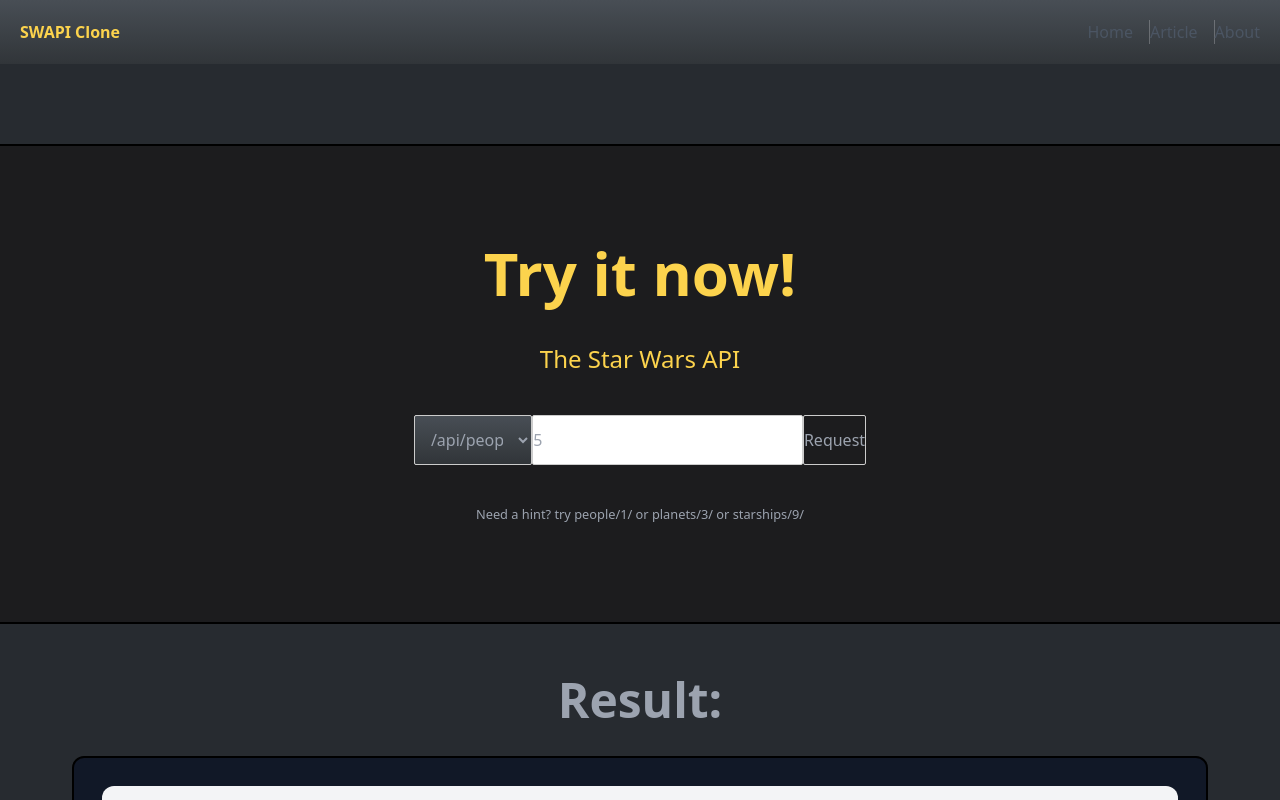
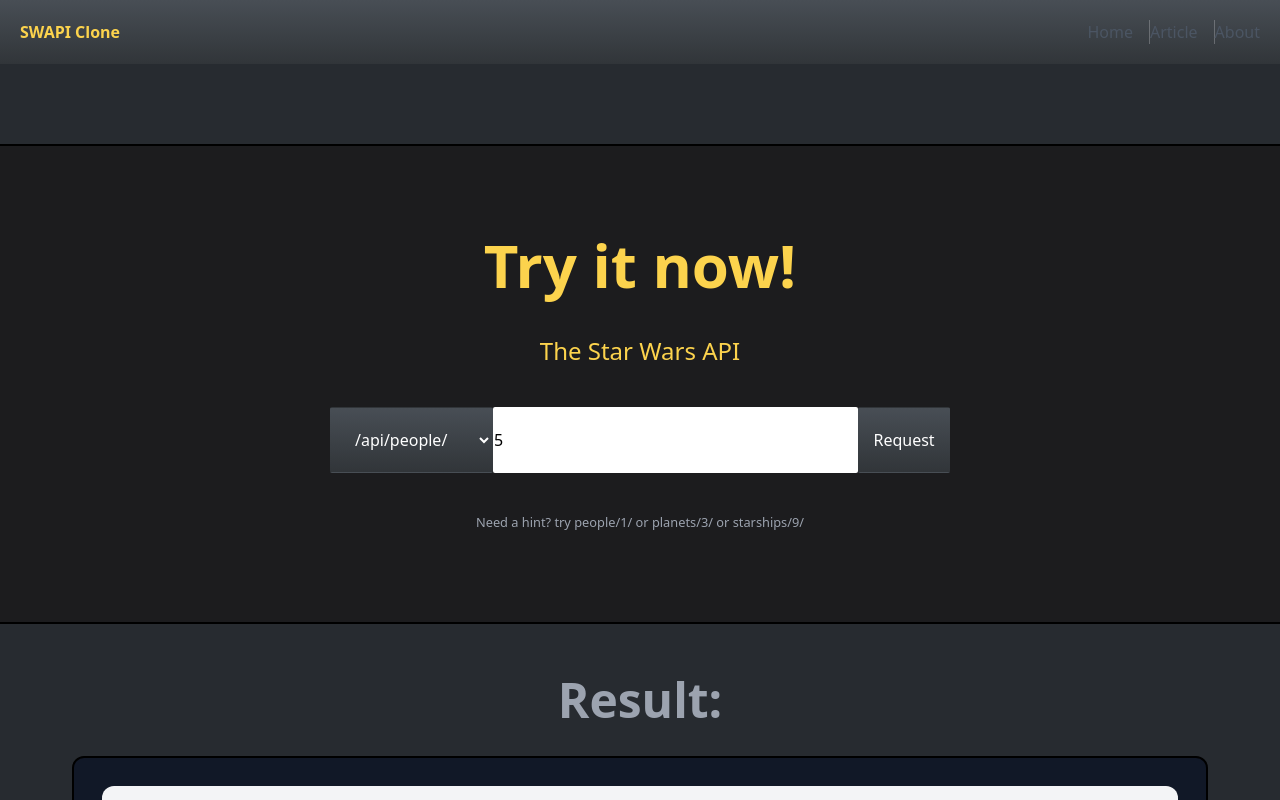
Before and after one commit to davidjsalazarmoreno/swapi-deno, a Svelte app in the folder client/: page / in a window 1280 px wide. Shown: the top 800 px of the page. Built offline with nearby package versions, Linux system fonts and the light colour scheme; no server answers; what @tailwindcss/ui would draw is missing.

Commit message:
request box styles

```diff
--- a/client/src/routes/home/Home.svelte
+++ b/client/src/routes/home/Home.svelte
@@ -47,11 +47,11 @@
 >
   <h2 class="text-6xl font-bold m-5 text-yellow-300">Try it now!</h2>
   <h3 class="text-2xl m-5 text-yellow-300">The Star Wars API</h3>
-  <div class="flex m-5">
+  <div class="flex m-5 w-8/12 sm:w-6/12">
     <select
       id="apis"
       bind:value={resource}
-      class="w-2/5 sm:w-2/5 bg-nav-bar p-3"
+      class="w-full sm:w-2/5 bg-nav-bar p-3 sm:p-5 border-transparent text-white"
     >
       <option>{prefix}people/</option>
       <option>{prefix}films/</option>
@@ -65,13 +65,13 @@
       type="text"
       placeholder="Resource id, like 1 or 10"
       bind:value={id}
-      class="w-15 sm:w-full"
+      class="w-15 sm:w-full border-transparent text-black"
     />
 
     <button
       disabled={!id | !resource}
       on:click={onResourceRequest(resource + id)}
-      class="w-15"
+      class="w-15 sm:w-1/4 text-white border-transparent bg-nav-bar"
     >
       Request
     </button>
```
